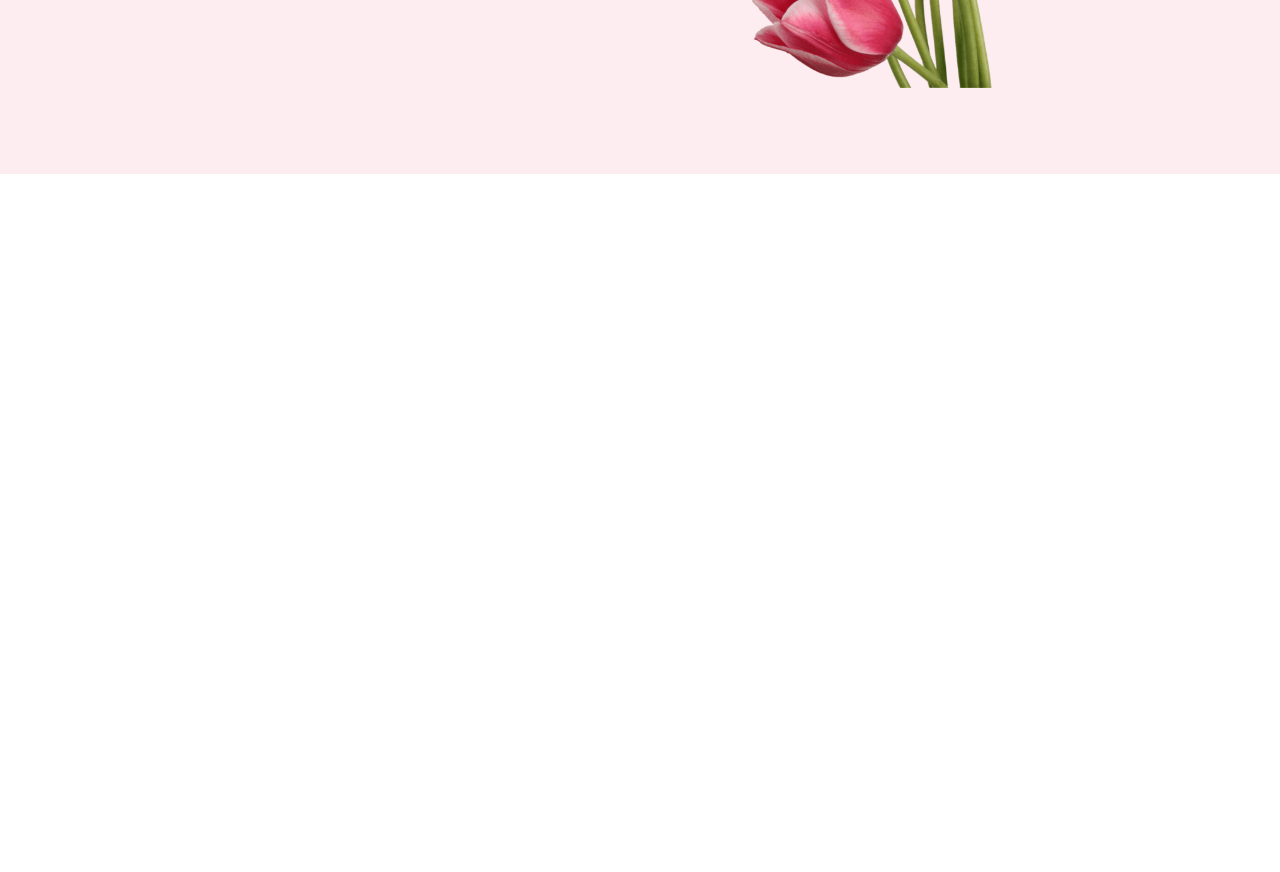
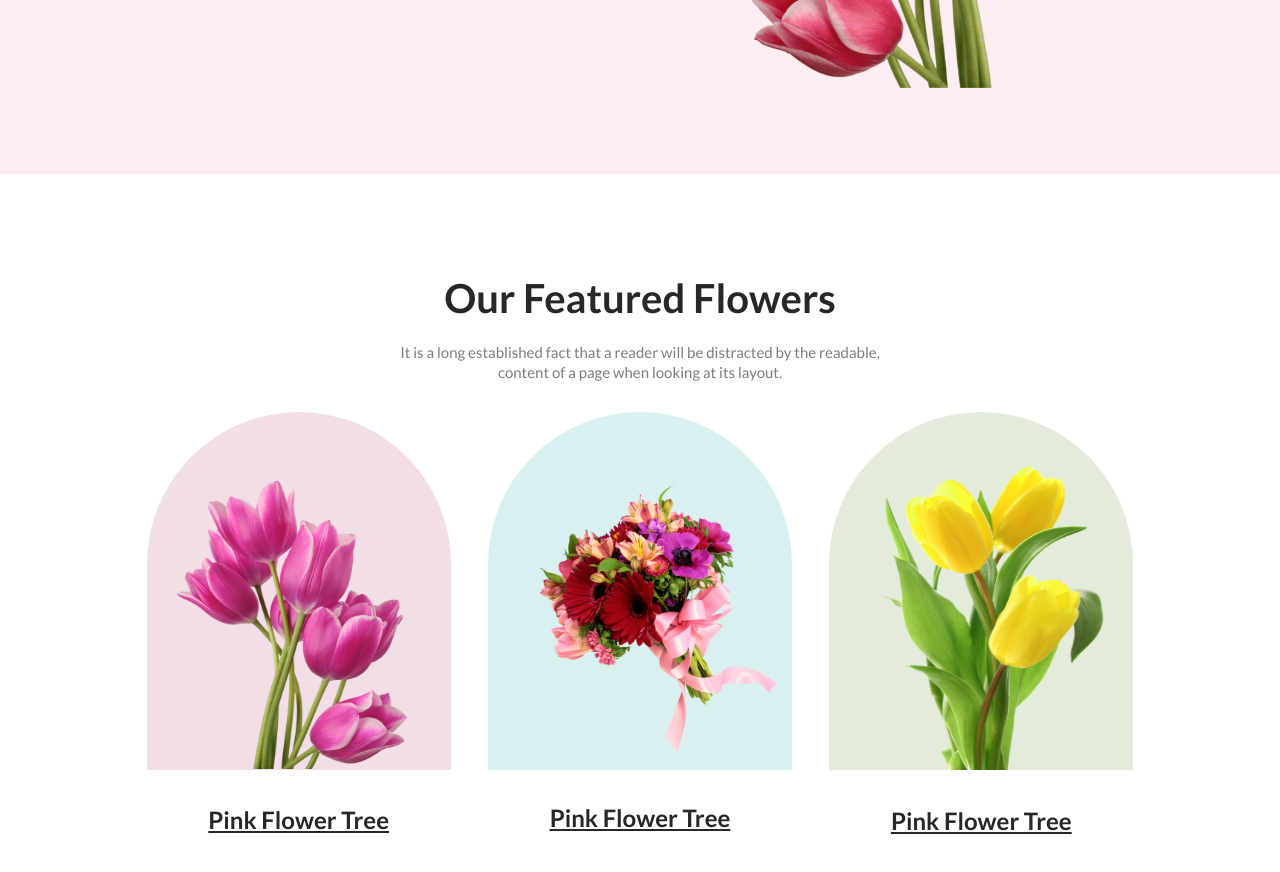
Before and after one commit to taufik-imam/assignment-1-flower-shop, a plain HTML site: page index.html in a window 1280 px wide. Shown: the part 546-1418 px from the top of the page. Before the commit the page ends 800 px from the top, so only its background shows below. Drawn offline with Linux system fonts and the light colour scheme.

Commit message:
added featured flower

```diff
--- a/index.html
+++ b/index.html
@@ -27,6 +27,37 @@
 
     </header>
     <main>
+        <!-- Featured Flowers Section-->
+        <section>
+            <div class="featured-flower">
+                <div class="flower-description">
+                    <h2 class="description-title">Our Featured Flowers</h2>
+                    <p class="primary-paragraph"> It is a long established fact that a reader will be distracted by the readable,<br> content of a page when looking at its layout.</p>
+
+
+                </div>
+                <div class="flower-container">
+                    <div class="pink-image">
+                        <img class="pink-flower" src="./flower asset/pngwing 6.png" alt="">
+                        <h3 class="heading">Pink Flower Tree</h3>
+
+                    </div>
+                    <div class="red-image">
+                        <img class="red-flower" src="./flower asset/pngwing 5.png" alt="">
+                        <h3 class="red-flower-heading">Pink Flower Tree</h3>
+
+                    </div>
+                    <div class="yellow-image">
+                        <img class="yellow-flower" src="./flower asset/pngwing 7.png" alt="">
+                        <h3 class="heading">Pink Flower Tree</h3>
+
+                    </div>
+
+
+                </div>
+                </div>
+            </div>
+        </section>
 
     </main>
     <footer>
--- a/style/style.css
+++ b/style/style.css
@@ -49,7 +49,102 @@ body {
     font-weight: 800;
 
 }
-.header-description{
+
+.header-description {
     text-align: justify;
-    margin-left:80px;
+    margin-left: 80px;
 }
+
+/* Featured Flowers Style */
+.featured-flower {
+    height: 100vh;
+    margin-top: 100px;
+}
+
+.flower-description {
+    text-align: center;
+}
+
+.description-title {
+    color: #272727;
+    font-size: 40px;
+    font-weight: 800;
+    margin-bottom: 20px;
+}
+
+.flower-container {
+    display: flex;
+    justify-content: space-around;
+    align-items: center;
+    width: 80%;
+    margin: 0% auto;
+    margin-top: 30px;
+}
+
+.pink-image {
+    width: 304px;
+    height: 358px;
+    border-radius: 300px 300px 0px 0px;
+    background: rgba(167, 33, 98, 0.15);
+
+}
+
+.pink-flower {
+    width: 230px;
+    height: 288px;
+    margin-top: 68.9px;
+    margin-left: 30px;
+
+}
+
+.red-image {
+    border-radius: 300px 300px 0px 0px;
+    background: rgba(5, 151, 160, 0.15);
+    width: 304px;
+    height: 358px;
+}
+
+.red-flower {
+    width: 270px;
+    height: 270px;
+    margin-left: 40px;
+    margin-right: 40px;
+    margin-top: 70px;
+}
+
+.yellow-image {
+    width: 304px;
+    height: 358px;
+    border-radius: 300px 300px 0px 0px;
+    background: rgba(71, 125, 17, 0.15);
+
+}
+
+.yellow-flower {
+    width: 270px;
+    height: 340px;
+    margin-top: 18px;
+    margin-left: 25px;
+}
+
+.heading {
+    text-align: center;
+    margin-top: 30px;
+    text-decoration: underline;
+    color: #272727;
+    font-size: 24px;
+    font-weight: 700;
+    line-height: 35px;
+}
+
+.red-flower-heading {
+    text-align: center;
+    margin-top: 45px;
+    text-decoration: underline;
+    color: #272727;
+    font-size: 24px;
+    font-style: normal;
+    font-weight: 700;
+    line-height: 35px;
+
+}
```
